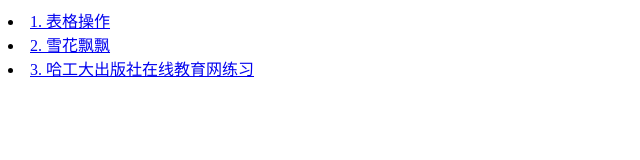
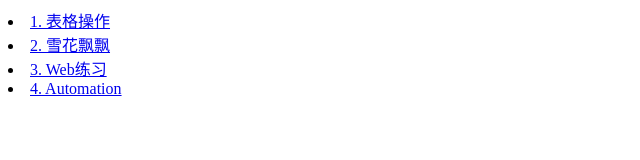
Before and after one commit to Danny8090/Learn, a plain HTML site: page index.html in a window 1280 px wide. Shown: the whole page, without its empty margins (0-640 px from the left). Drawn offline with Linux system fonts and the light colour scheme.

Commit message:
Update index.html

```diff
--- a/index.html
+++ b/index.html
@@ -11,7 +11,9 @@
         <ur>
             <li><a href="./02_表格操作.html">1. 表格操作</a></li>
             <li><a href="./雪花飘飘.html">2. 雪花飘飘</a></li>
-            <li><a href="./EducationDemo/index.html">3. 哈工大出版社在线教育网练习</a></li>
+            <li><a href="./EducationDemo/index.html">3. Web练习</a></li>
+            <li><a href="./Automation/">4. Automation</a></li>
+
         </ur>
     </div>
 </body>
```
